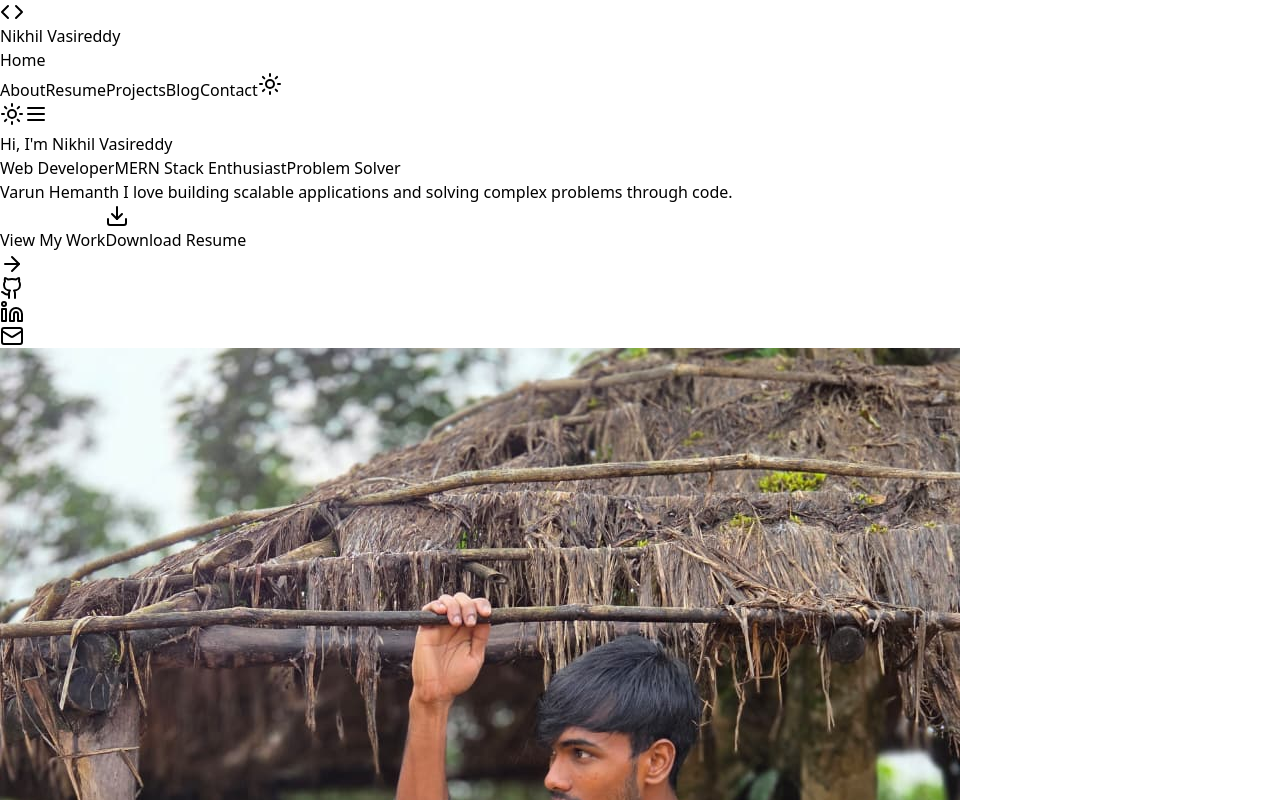
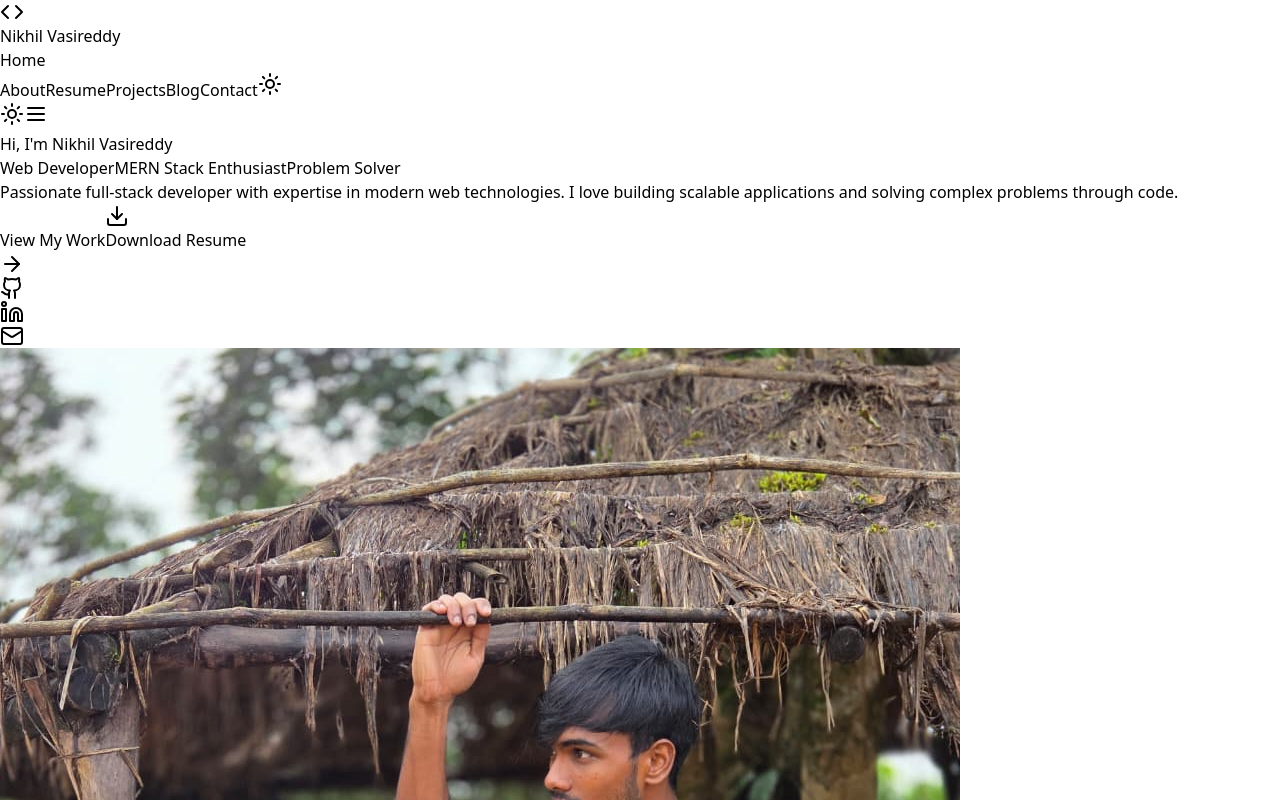
Before and after one commit to nikill04/Portfolio, a React (Vite) app: page / in a window 1280 px wide. Shown: the top 800 px of the page. Built offline with nearby package versions, Linux system fonts and the light colour scheme.

Commit message:
changed name

```diff
--- a/src/pages/Home.jsx
+++ b/src/pages/Home.jsx
@@ -45,7 +45,7 @@ export const Home = () => {
               transition={{ duration: 0.8, delay: 0.6 }}
               className="text-lg text-gray-600 dark:text-gray-400 mb-8 max-w-xl"
             >
-              Varun Hemanth
+              Passionate full-stack developer with expertise in modern web technologies.
               I love building scalable applications and solving complex problems through code.
             </motion.p>
 
```
